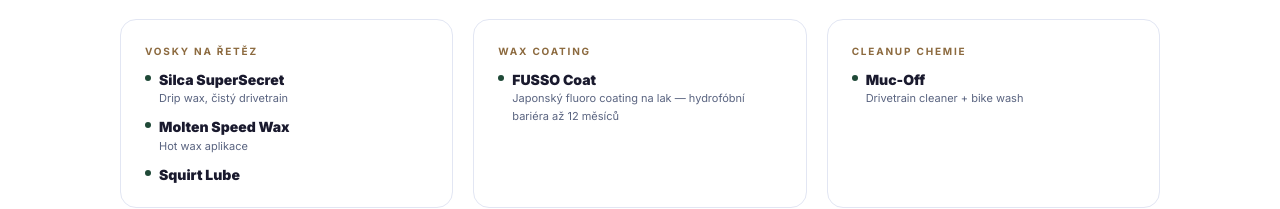
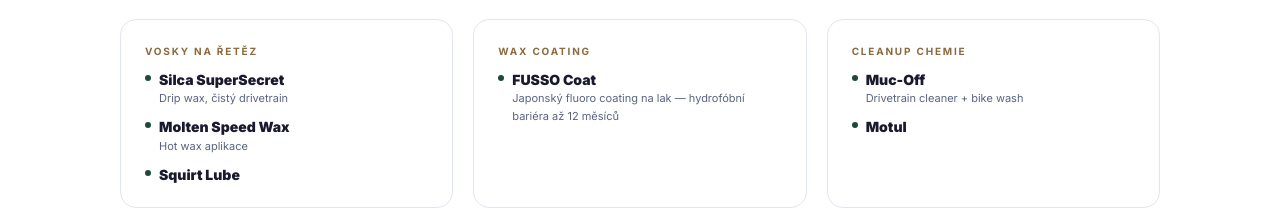
Before and after one commit to piechajan/100dola, a Next.js app: page /lab in a window 1280 px wide. Shown: the part 3568-3777 px from the top of the page. Built offline with nearby package versions, Linux system fonts and the light colour scheme; no server answers.

Commit message:
copy(lab-brands): Cleanup chemie + Motul
Druhá značka cleanup chemie (vedle Muc-Off).

Co-Authored-By: Claude Opus 4.7 (1M context) <noreply@anthropic.com>

```diff
--- a/src/data/lab-brands.ts
+++ b/src/data/lab-brands.ts
@@ -56,6 +56,7 @@ export const LAB_BRANDS: LabBrand[] = [
     categoryLabel: "Cleanup chemie",
     brands: [
       { name: "Muc-Off", note: "Drivetrain cleaner + bike wash" },
+      { name: "Motul" },
     ],
   },
 ];
```
